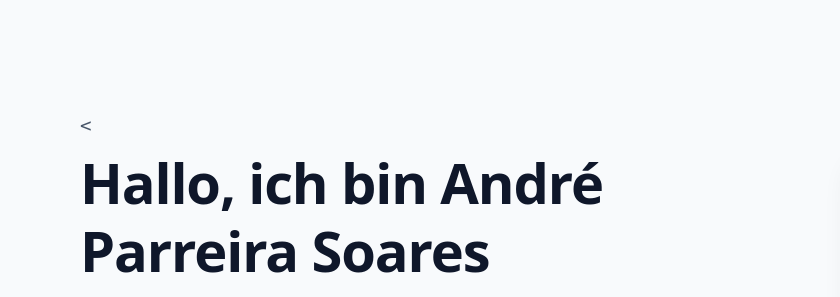
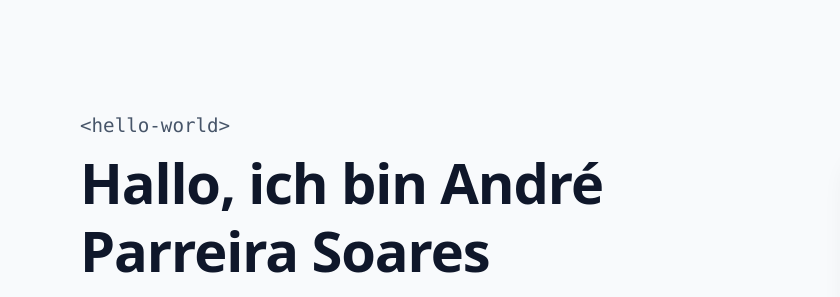
Before and after one commit to andreparreirasoares/portfolio-page, a plain HTML site: page index.html in a window 1280 px wide. Shown: the part 97-394 px from the top of the page, 0-840 px from the left. Drawn offline with Linux system fonts and the light colour scheme; grey boxes are pictures that could not be loaded.

Commit message:
Hello world aktualisiert.

```diff
--- a/index.html
+++ b/index.html
@@ -38,7 +38,7 @@
   <main id="main">
     <section id="hero">
       <div>
-        <p class="hero__eyebrow">&lt;<hello-world&gt;</hello-world&gt;</p>
+        <p class="hero__eyebrow">&lt;hello-world&gt;</p>
         <h1>Hallo, ich bin André Parreira Soares</h1>
         <p>Ich studiere Wirtschaftsinformatik an der Berner Fachhochschule.</p>
         <div class="hero__actions">
```
